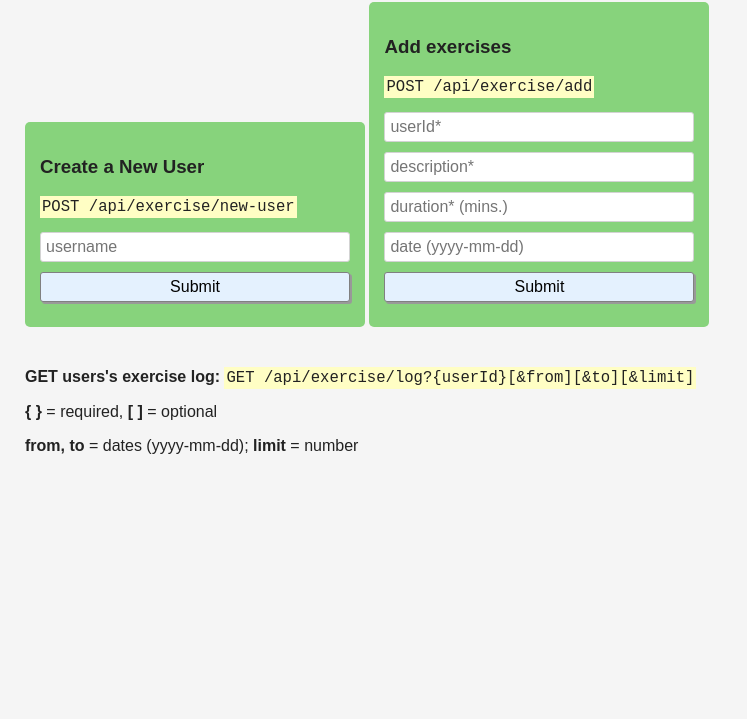
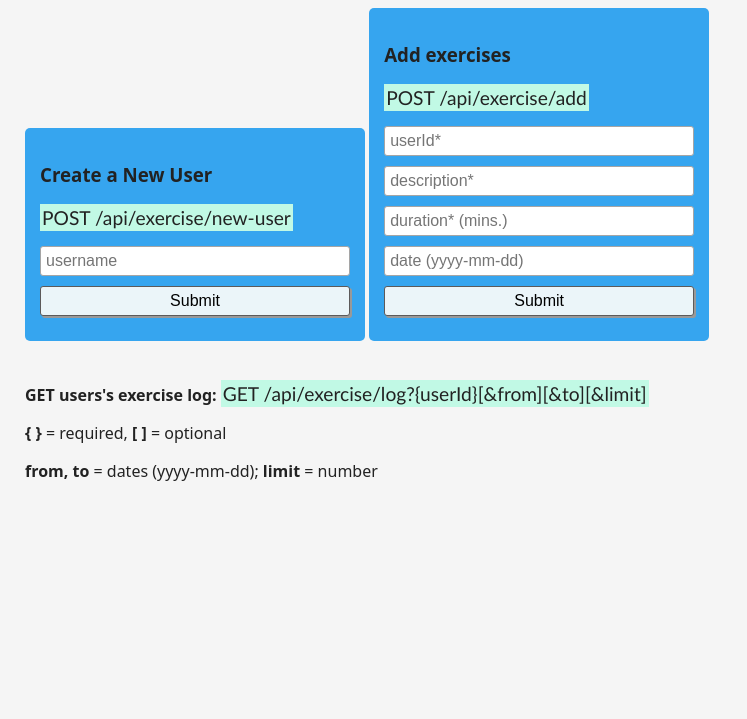
Before and after one commit to Bassey-22/exercise-tracker, a website: page views/index.html in a window 1280 px wide. Shown: the part 81-800 px from the top of the page, without its empty margins (0-747 px from the left). Drawn offline with Linux system fonts and the light colour scheme; files that its build step writes are made by us from their sources.

Commit message:
commit & push

```diff
--- a/public/style.css
+++ b/public/style.css
@@ -4,7 +4,7 @@
 }
 
 body {
-  font-family:sans-serif;
+  font-family:system-ui, -apple-system, BlinkMacSystemFont, 'Segoe UI', Roboto, Oxygen, Ubuntu, Cantarell, 'Open Sans', 'Helvetica Neue', sans-serif;
   margin: 25px;
   color: #222;
   background-color: #f5f5f5;
@@ -26,7 +26,7 @@ p {
 form {
   margin-bottom: 25px;
   padding: 15px;
-  background-color: #87D37C;
+  background-color: #36a5ef;
   display: inline-block;
   width: 100%;
   max-width: 340px;
@@ -38,7 +38,7 @@ input {
   margin-bottom: 10px;
   padding: 5px;
   width: 100%;
-  border: 1px solid lightgrey;
+  border: 1px solid rgb(165, 165, 165);
   border-radius: 3px;
   font-size: 16px;
 }
@@ -46,19 +46,19 @@ input {
 input[type=submit] {
   font-size: 16px;
   border-radius: 3px;
-  background-color: #E4F1FE;
-  border: 1px solid grey;
+  background-color: #ebf5f9;
+  border: 1px solid rgb(92, 90, 90);
   box-shadow: 2px 2px #999;
   cursor: pointer;
 }
 
 input[type=submit]:hover {
-  background-color: #FFFEC4;
+  background-color: #cdf6f9;
 }
 
 code {
-  font-family: monospace;
+  font-family: 'Gill Sans', 'Gill Sans MT', Calibri, 'Trebuchet MS', sans-serif;
   font-size: 1.2em;
-  background-color: #FFFEC4;
+  background-color: #c1f9e5;
   padding: 2px;
 }
--- a/views/index.html
+++ b/views/index.html
@@ -1,11 +1,13 @@
 <!DOCTYPE html>
-<html>
+<html lang="en">
 
    <head>
-      <title>Exercise Tracker | Free Code Camp</title>
+      <title>Exercise Tracker</title>
       <link rel="shortcut icon" href="https://cdn.hyperdev.com/us-east-1%3A52a203ff-088b-420f-81be-45bf559d01b1%2Ffavicon.ico" type="image/x-icon"/>
       <link href="https://fonts.googleapis.com/css?family=Roboto" rel="stylesheet" type="text/css">
       <link href="style.css" rel="stylesheet" type="text/css">
+      <meta charset="UTF-8">
+      <meta name="viewport" content="width=device-width, initial-scale=1.0">
    </head>
 
    <body>
```
Also changed, not shown: package.json (+5 -5 lines), 1 other file.
